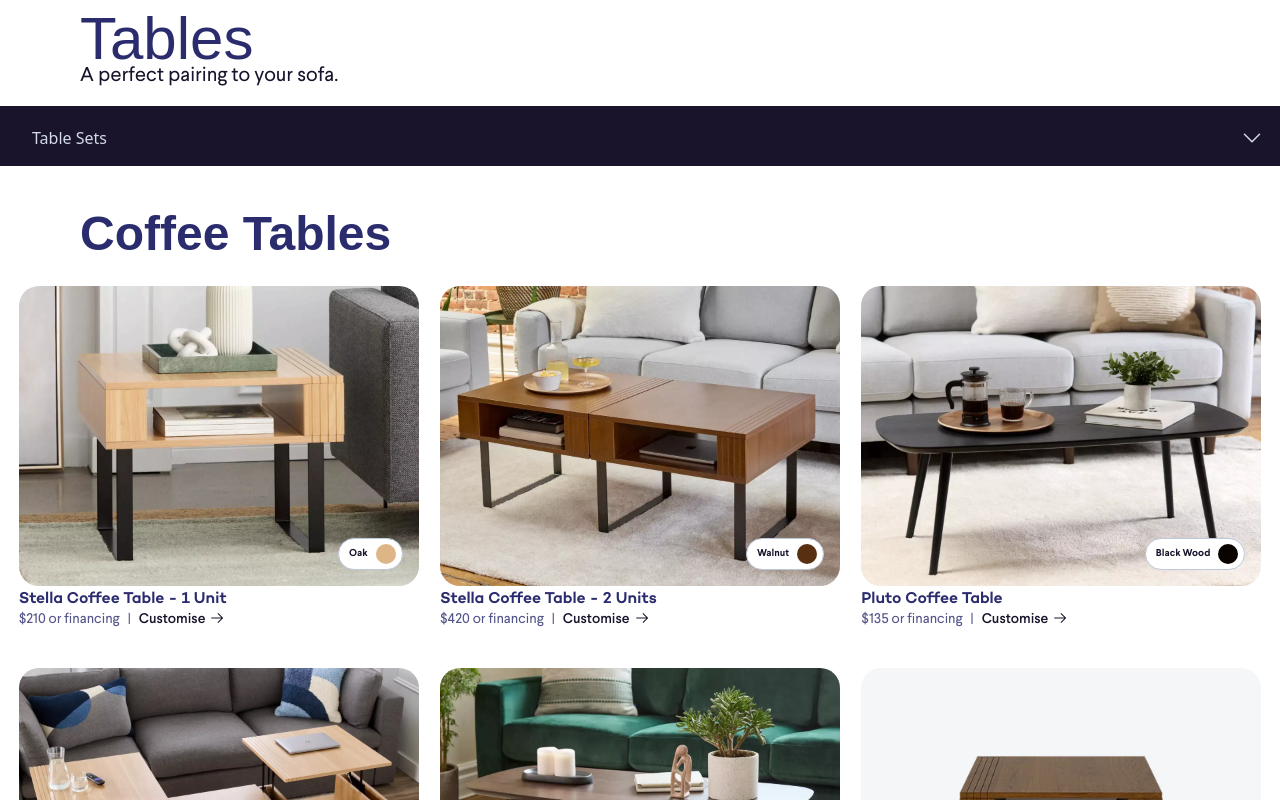
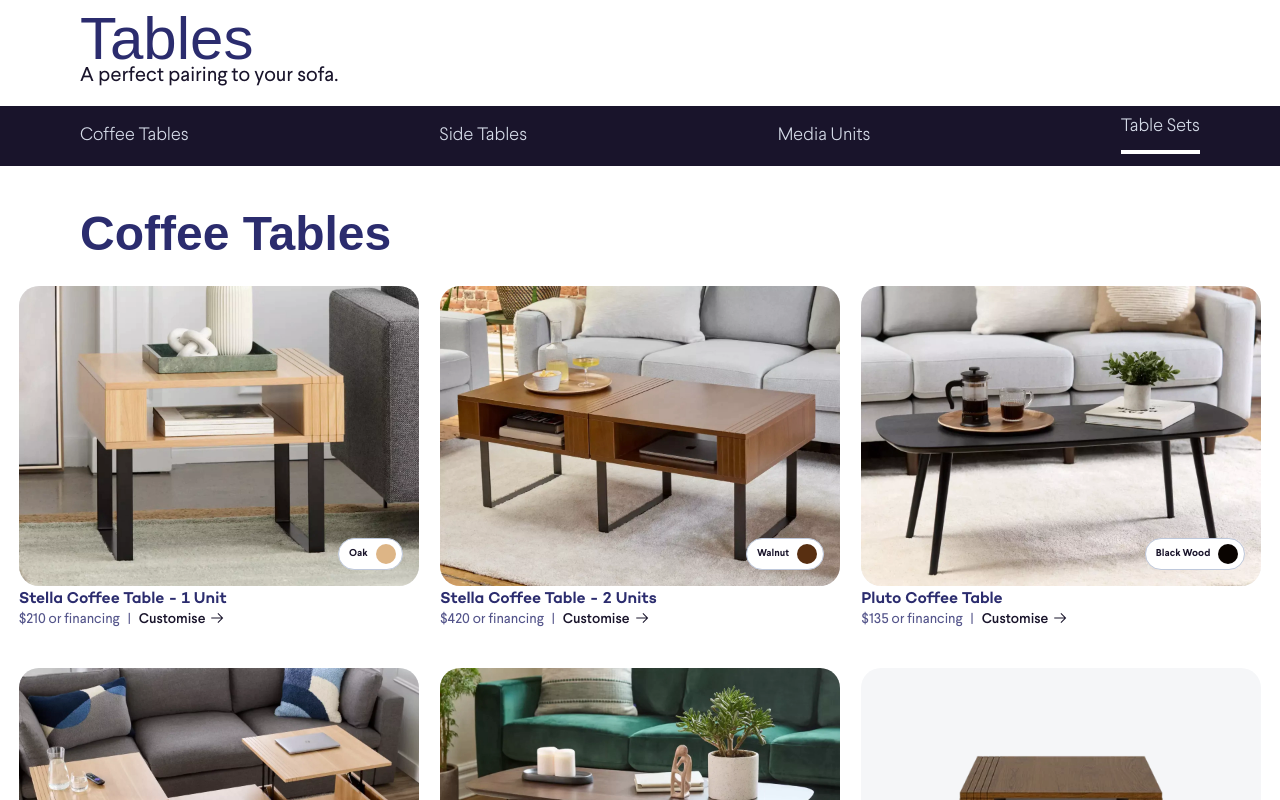
Before and after one commit to jay-kj-woo/coffee-table-ui, a Next.js app: page / in a window 1280 px wide. Shown: the top 800 px of the page. Built offline with nearby package versions, Linux system fonts and the light colour scheme; a web font is replaced by a local one.

Commit message:
feat: adds Horizontal menu bar for screen > 870px

```diff
--- a/app/components/categorySection/CategorySection.tsx
+++ b/app/components/categorySection/CategorySection.tsx
@@ -15,7 +15,7 @@ export const CagetorySection = ({
   products,
   setCurrentCategory,
 }: Props) => {
-  const { ref, inView, entry } = useInView({ threshold: 0.15 });
+  const { ref, inView, entry } = useInView({ threshold: 0.17 });
   useEffect(() => {
     if (inView && entry) {
       setCurrentCategory(`#${entry.target.id}` as CategoryHash);
--- a/app/components/menuBar/DropDownMenu.tsx
+++ b/app/components/menuBar/DropDownMenu.tsx
@@ -19,7 +19,7 @@ export const DropDownMenu = ({ setCurrentCategory }: Props) => {
   };
 
   return (
-    <div className="">
+    <div className=" tablet:hidden tablet:h-0 tablet:w-0">
       <div>
         <button onClick={toggleMenuBar}>
           <div className={`${showMenu ? ' rotate-180' : ''} `}>
--- /dev/null
+++ b/app/components/menuBar/HorizontalMenu.tsx
@@ -0,0 +1,59 @@
+import { CategoryHash } from '@/app/types/common.types';
+import { Dispatch, MouseEvent, SetStateAction } from 'react';
+
+interface Props {
+  currentCategory: CategoryHash;
+  setCurrentCategory: Dispatch<SetStateAction<CategoryHash>>;
+}
+export const HorizontalMenu = ({
+  currentCategory,
+  setCurrentCategory,
+}: Props) => {
+  const handleClick = (e: MouseEvent<HTMLAnchorElement>) => {
+    setCurrentCategory(e.currentTarget.hash as CategoryHash);
+  };
+  return (
+    <div className="flex w-full items-center  justify-between">
+      <a
+        href="#coffeeTables"
+        className={`   font-larsseit text-[18px] font-light leading-none text-light-700 ${
+          currentCategory === '#coffeeTables' &&
+          ' border-b-4 border-[#fff] pb-[14px]'
+        }`}
+        onClick={handleClick}
+      >
+        Coffee Tables
+      </a>
+      <a
+        href="#sideTables"
+        className={`   font-larsseit text-[18px] font-light leading-none text-light-700   ${
+          currentCategory === '#sideTables' &&
+          ' border-b-4 border-[#fff] pb-[14px]'
+        }`}
+        onClick={handleClick}
+      >
+        Side Tables
+      </a>
+      <a
+        href="#mediaUnits"
+        className={`   font-larsseit text-[18px] font-light leading-none text-light-700 ${
+          currentCategory === '#mediaUnits' &&
+          ' border-b-4 border-[#fff] pb-[14px]'
+        }`}
+        onClick={handleClick}
+      >
+        Media Units
+      </a>
+      <a
+        href="#tableSets"
+        className={`   font-larsseit text-[18px] font-light leading-none text-light-700 ${
+          currentCategory === '#tableSets' &&
+          ' border-b-4 border-[#fff] pb-[14px]'
+        }`}
+        onClick={handleClick}
+      >
+        Table Sets
+      </a>
+    </div>
+  );
+};
--- a/app/components/menuBar/MenuBar.tsx
+++ b/app/components/menuBar/MenuBar.tsx
@@ -4,6 +4,7 @@ import { Dispatch, SetStateAction, useState } from 'react';
 import { DropDownMenu } from './DropDownMenu';
 import { CategoryHash } from '@/app/types/common.types';
 import { CATEGORY_HASH_TO_USER_LANGUAGE } from '@/app/utils/mappers';
+import { HorizontalMenu } from './HorizontalMenu';
 
 interface Props {
   currentCategory: CategoryHash;
@@ -13,9 +14,15 @@ interface Props {
 export const MenuBar = ({ currentCategory, setCurrentCategory }: Props) => {
   return (
     <div className=" sticky top-0 z-50">
-      <div className="relative flex h-[60px]  justify-between  bg-dark-500 py-5  pl-8 pr-4 text-light-700 ">
-        <div className=" font-light">
+      <div className="relative flex h-[60px]  justify-between bg-dark-500  py-5 pl-8  pr-4 text-light-700  tablet:items-center tablet:px-20 tablet:py-0 ">
+        <div className=" font-light tablet:hidden tablet:h-0 tablet:w-0">
           {CATEGORY_HASH_TO_USER_LANGUAGE[currentCategory]}
+        </div>
+        <div className="hidden h-0 w-0  tablet:flex tablet:h-full tablet:w-full">
+          <HorizontalMenu
+            setCurrentCategory={setCurrentCategory}
+            currentCategory={currentCategory}
+          />
         </div>
         <DropDownMenu setCurrentCategory={setCurrentCategory} />
       </div>
--- a/tailwind.config.ts
+++ b/tailwind.config.ts
@@ -13,6 +13,7 @@ const config: Config = {
       md2lg: '600px',
       lg: '768px',
       xl: '1024px',
+      tablet: '870px',
     },
     colors: {
       main: {
```
